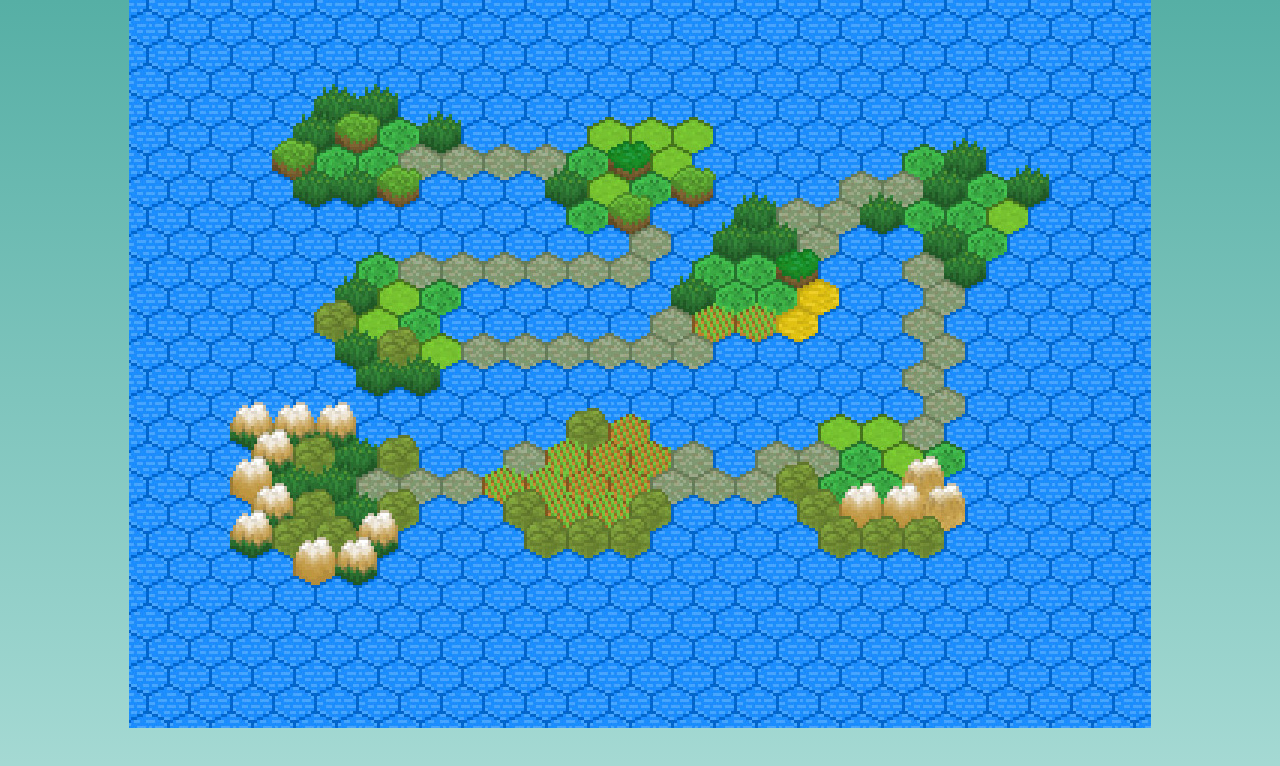
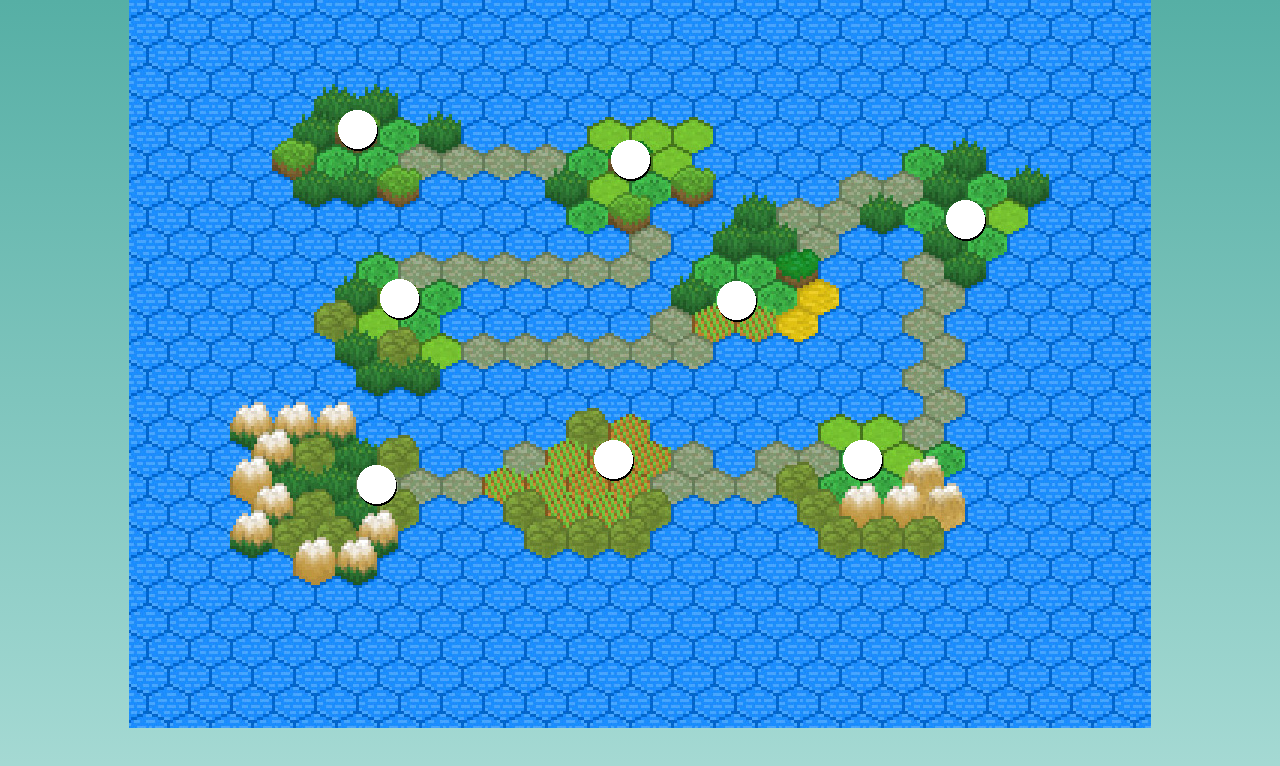
Before and after one commit to fephil/sax-turtles-webapp, a React (Create React App) app: page /world-map in a window 1280 px wide. Shown: the top 766 px of the page. Built offline with nearby package versions, Linux system fonts and the light colour scheme.

Commit message:
feat: Add in map icons

```diff
--- a/src/App.css
+++ b/src/App.css
@@ -118,6 +118,15 @@ body {
   transform: translateX(-50%);
 }
 
+.level-overlay-inner {
+  position: relative;
+  height: 100%;
+}
+
+.level-icon {
+  position: absolute;
+}
+
 .game-section--world-map {
   background-image: url('./worldmap.jpg');
   background-size: 100%;
--- a/src/WorldMap.js
+++ b/src/WorldMap.js
@@ -3,24 +3,68 @@ import React, {
 } from 'react';
 import './App.css';
 import worldMap from './worldmap.jpg';
+import levelicon from './levelicon.gif';
+// import leveliconcomplete from './leveliconcomplete.gif';
 
 class WorldMap extends Component {
-    constructor(props) {
-        super(props);
+    // constructor(props) {
+        // super(props);
 
-        this.state = {};
-        this.state.levelData = [
-            {
-                x: 0,
-                y: 0
-            }
-        ];
-    }
+        // this.setState({levelPinsData: [
+        //     {
+        //         x: 0,
+        //         y: 0
+        //     },
+        //     {
+        //         x: 10,
+        //         y: 10
+        //     },
+        //     {
+        //         x: 20,
+        //         y: 20
+        //     }
+        // ]});
+    // }
 
     render() {
         return (
             <section class="game-section">
-                <div className='level-overlay' />
+                <div className='level-overlay'>
+                    <div className='level-overlay-inner'>
+                        <img src={levelicon} alt='level icon' className='level-icon' style={{
+                            top: '105px',
+                            left: '204px'
+                        }} />
+                        <img src={levelicon} alt='level icon' className='level-icon' style={{
+                            top: '135px',
+                            left: '477px'
+                        }} />
+                        <img src={levelicon} alt='level icon' className='level-icon' style={{
+                            top: '274px',
+                            left: '246px'
+                        }} />
+                        <img src={levelicon} alt='level icon' className='level-icon' style={{
+                            top: '276px',
+                            left: '583px'
+                        }} />
+                        <img src={levelicon} alt='level icon' className='level-icon' style={{
+                            top: '195px',
+                            left: '812px'
+                        }} />
+                        <img src={levelicon} alt='level icon' className='level-icon' style={{
+                            top: '435px',
+                            left: '709px'
+                        }} />
+                        <img src={levelicon} alt='level icon' className='level-icon' style={{
+                            top: '435px',
+                            left: '460px'
+                        }} />
+                        <img src={levelicon} alt='level icon' className='level-icon' style={{
+                            top: '460px',
+                            left: '223px'
+                        }} />
+                    </div>
+                </div>
                 <img src={worldMap} alt='World Map' className='world-map' />
             </section>
         )
```
